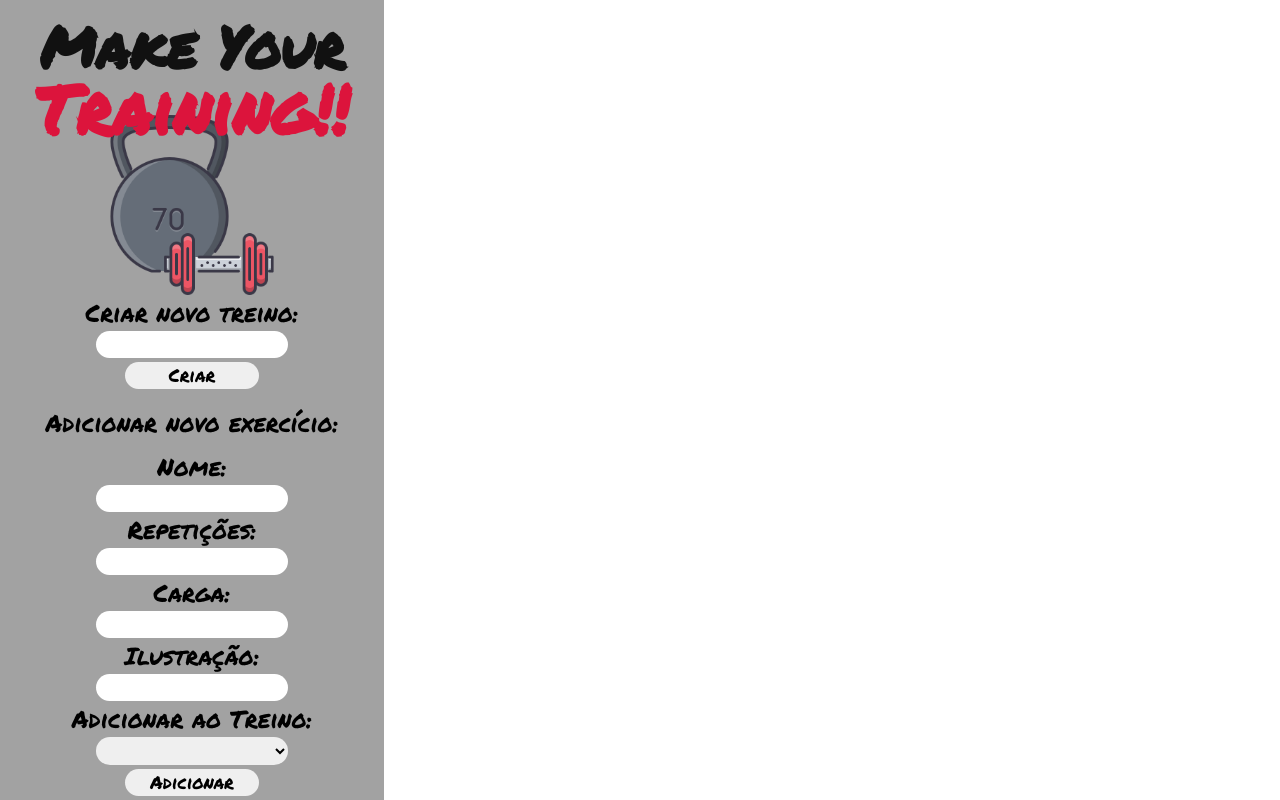
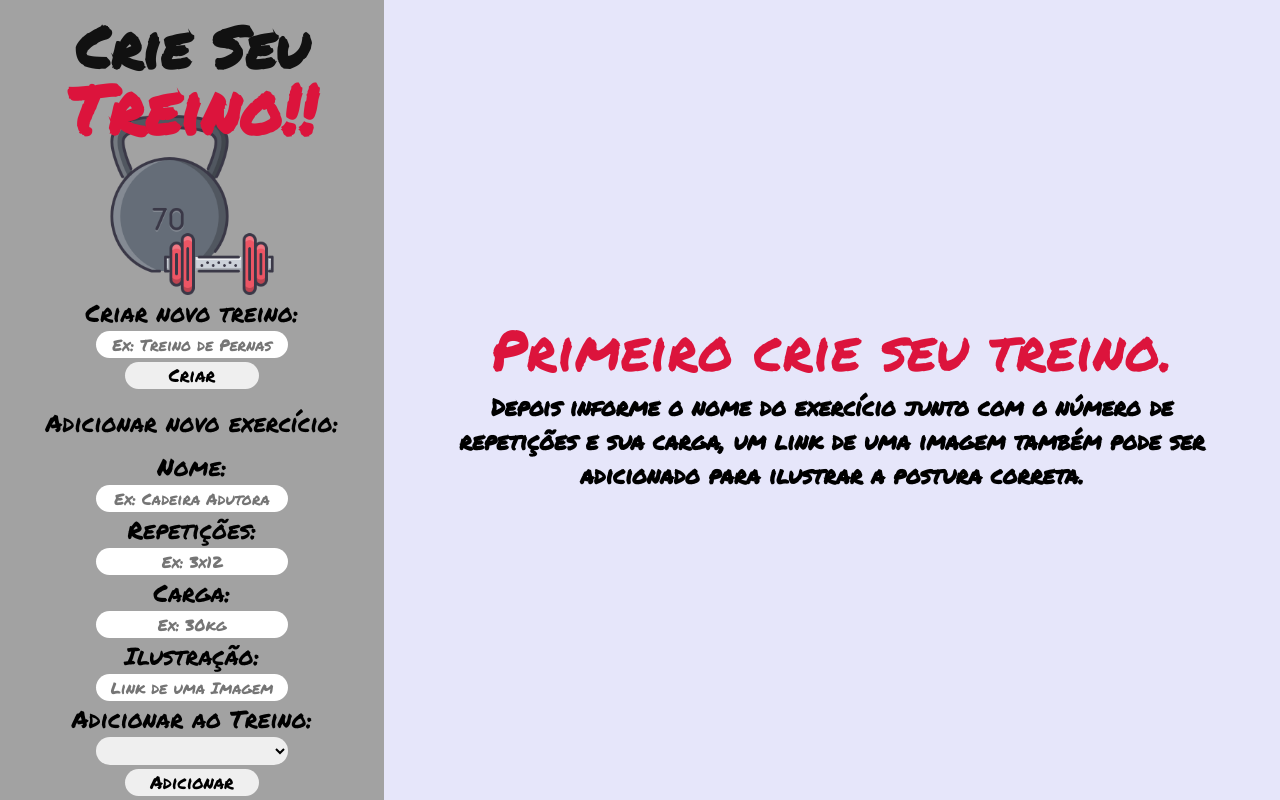
Before and after one commit to thspanhol/gym-training, a React (Create React App) app: page / in a window 1280 px wide. Built offline with nearby package versions, Linux system fonts and the light colour scheme.

Commit message:
Feat: tela inicial e estilizações

```diff
--- a/public/index.html
+++ b/public/index.html
@@ -2,7 +2,7 @@
 <html lang="en">
   <head>
     <meta charset="utf-8" />
-    <link rel="icon" href="%PUBLIC_URL%/favicon.ico" />
+    <link rel="icon" href="%PUBLIC_URL%/dumbbell.png" />
     <meta name="viewport" content="width=device-width, initial-scale=1" />
     <meta name="theme-color" content="#000000" />
     <meta
@@ -27,7 +27,7 @@
     <link rel="preconnect" href="https://fonts.googleapis.com">
 <link rel="preconnect" href="https://fonts.gstatic.com" crossorigin>
 <link href="https://fonts.googleapis.com/css2?family=Permanent+Marker&display=swap" rel="stylesheet">
-    <title>React App</title>
+    <title>Crie Seu Treino!!</title>
   </head>
   <body>
     <noscript>You need to enable JavaScript to run this app.</noscript>
--- a/src/App.js
+++ b/src/App.js
@@ -1,6 +1,6 @@
-import './App.css';
 import CreateTraining from './components/CreateTraining';
 import ShowTraining from './components/ShowTraining'
+import NoTraining from './components/NoTraining'
 import { useContext } from "react"
 import { AppContext } from "./context/AppContext"
 import { Background, GlobalStyle } from "./styles"
@@ -13,7 +13,7 @@ function App() {
     <Background>
       <GlobalStyle />
       <CreateTraining />
-      {workouts !== '' && <ShowTraining />}
+      {workouts !== '' ? <ShowTraining /> : <NoTraining /> }
     </Background>
   );
 }
--- a/src/components/CreateTraining.jsx
+++ b/src/components/CreateTraining.jsx
@@ -1,4 +1,3 @@
-import '../App.css';
 import { useContext, useState, useEffect } from "react"
 import { AppContext } from "../context/AppContext"
 import { Create, Title } from "../styles"
@@ -22,10 +21,10 @@ function CreateTraining() {
 
   return (
     <Create>
-      <Title>Make Your <span>Training!!</span></Title>
+      <Title>Crie Seu <span>Treino!!</span></Title>
       <img src='/dumbbell.png' alt='dumbbell.png'></img>
       <label htmlFor='tre'>Criar novo treino: </label>
-      <input type='text' id='tre' spellcheck="false" onChange={(e) => setNovoTreino(e.target.value)} value={novoTreino}/>
+      <input type='text' id='tre' spellCheck="false" placeholder='Ex: Treino de Pernas' onChange={(e) => setNovoTreino(e.target.value)} value={novoTreino}/>
       <button onClick={() => {
         editWorkouts('create', {name: novoTreino, exercises: []});
         setNovoTreino('')
@@ -33,16 +32,16 @@ function CreateTraining() {
 
       <label>Adicionar novo exercício: </label>
       <label htmlFor='exe'>Nome: </label>
-      <input type='text' id='exe' spellcheck="false" onChange={(e) => setExNome(e.target.value)} value={exNome}/>
+      <input type='text' id='exe' spellCheck="false" placeholder='Ex: Cadeira Adutora' onChange={(e) => setExNome(e.target.value)} value={exNome}/>
 
       <label htmlFor='rep'>Repetições: </label>
-      <input type='text' id='rep' spellcheck="false" onChange={(e) => setExRep(e.target.value)} value={exRep}/>
+      <input type='text' id='rep' spellCheck="false" placeholder='Ex: 3x12' onChange={(e) => setExRep(e.target.value)} value={exRep}/>
 
       <label htmlFor='car'>Carga: </label>
-      <input type='text' id='car' spellcheck="false" onChange={(e) => setExCar(e.target.value)} value={exCar}/>
+      <input type='text' id='car' spellCheck="false" placeholder='Ex: 30kg' onChange={(e) => setExCar(e.target.value)} value={exCar}/>
 
       <label htmlFor='ilu'>Ilustração: </label>
-      <input type='text' id='ilu' spellcheck="false" onChange={(e) => setExImg(e.target.value)} value={exImg}/>
+      <input type='text' id='ilu' spellCheck="false" placeholder='Link de uma Imagem' onChange={(e) => setExImg(e.target.value)} value={exImg}/>
 
       <label htmlFor='treinos'>Adicionar ao Treino: </label>
       <select id="treinos" name="treinos" onChange={(e) => setSelecionado(e.target.value)} value={selecionado}>
--- /dev/null
+++ b/src/components/NoTraining.jsx
@@ -0,0 +1,12 @@
+import { List, NameTraning } from "../styles"
+
+function NoTraining() {
+  return (
+    <List>
+      <NameTraning>Primeiro crie seu treino.</NameTraning>
+      <h3>Depois informe o nome do exercício junto com o número de repetições e sua carga, um link de uma imagem também pode ser adicionado para ilustrar a postura correta.</h3>
+    </List>
+  );
+}
+
+export default NoTraining;
--- a/src/components/ShowTraining.jsx
+++ b/src/components/ShowTraining.jsx
@@ -1,9 +1,8 @@
-import "../App.css";
 import { useContext } from "react";
 import { AppContext } from "../context/AppContext";
 import { List, Training, Exercise, NameTraning } from "../styles"
 
-function App() {
+function ShowTraining() {
   const { workouts } = useContext(AppContext);
 
   return (
@@ -15,7 +14,7 @@ function App() {
             {t.exercises.map((e) => {
               return (
                 <Exercise key={e.ex}>
-                  <h3>{`Nome do Exercício: ${e.ex} | N.Rep: ${e.rep} | Carga: ${e.car}`}</h3>
+                  <h3>{` ${e.ex} | N.Rep: ${e.rep} | Carga: ${e.car}`}</h3>
                   <img src={e.img} alt={e.ex} />
                 </Exercise>
               );
@@ -27,4 +26,4 @@ function App() {
   );
 }
 
-export default App;
+export default ShowTraining;
--- a/src/styles.js
+++ b/src/styles.js
@@ -1,5 +1,4 @@
-import styled from "styled-components";
-import { createGlobalStyle } from "styled-components"
+import styled, { createGlobalStyle } from "styled-components";
 
 export const GlobalStyle = createGlobalStyle`
 *
@@ -34,6 +33,10 @@ export const Create = styled.div`
     outline: 0;
     text-align: center;
     font-size: large;
+  }
+  input::placeholder
+  {
+    font-size: medium;
   }
   button
   {
@@ -113,6 +116,10 @@ export const Exercise = styled.div`
   img
   {
   width: 15%;
+  border-radius: 30px;
+  margin-top: 1vh;
+  margin-bottom: 1vh;
+  margin-left: 1vw;
   }
 `;
 export const Background = styled.div`
```
Also changed, not shown: src/App.css (deleted, +0 -46 lines), src/setupTests.js (deleted, +0 -5 lines), 1 other file (tests, documents, lock files or other folders).
